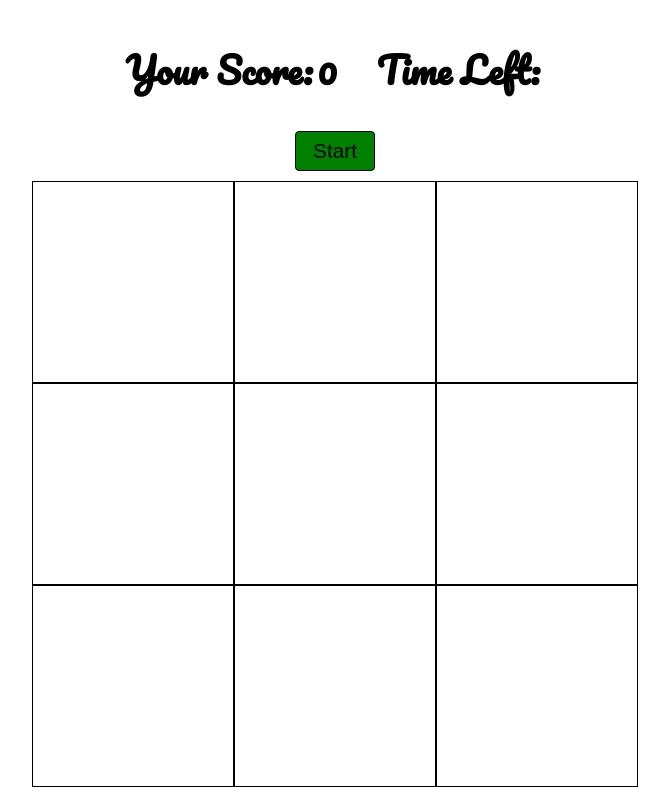
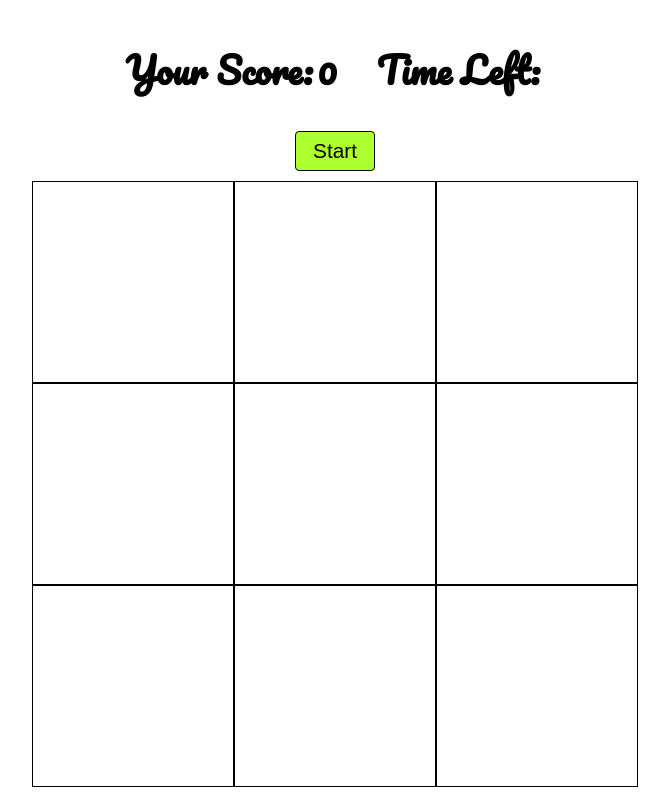
Before and after one commit to SindiswaT/Javascript-Projects, a browser extension: page whack-a-mole/index.html in a window 1280 px wide. In both pictures the pointer is over the button "Start". Shown: the whole page, without its empty margins (305-974 px from the left). Drawn offline with Linux system fonts and the light colour scheme.

Commit message:
updating

```diff
--- a/whack-a-mole/styles.css
+++ b/whack-a-mole/styles.css
@@ -19,9 +19,10 @@ button{
     background-color: transparent;
     margin-bottom: 10px;
     font-size: 1.3rem;
+    background: green;
 }
 button:hover{
-    background: green;
+    background: greenyellow;
 }
 .grid{
     display: flex;
```
